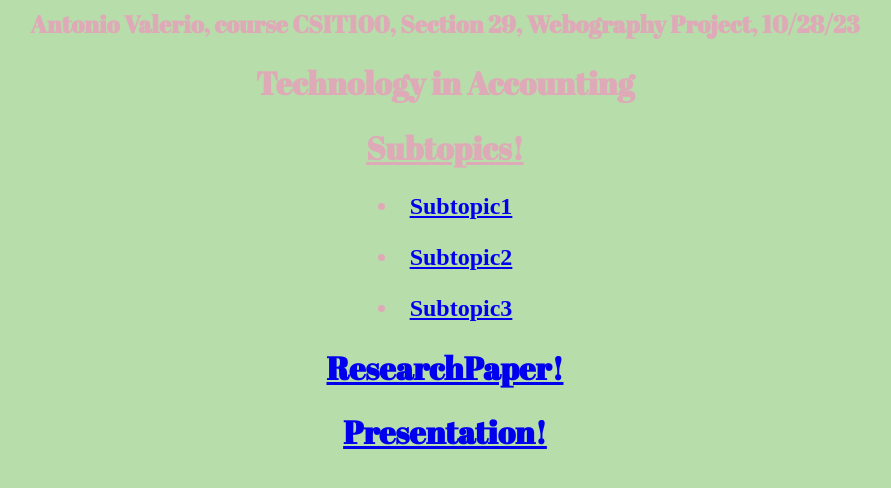
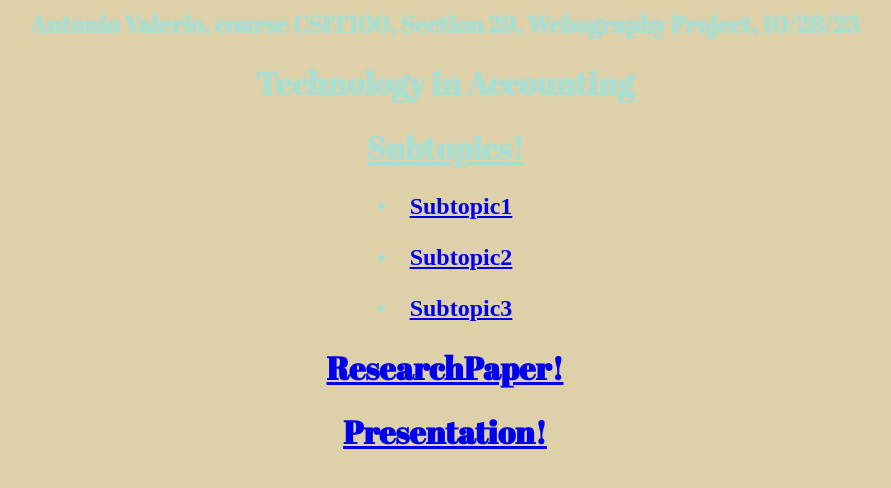
Before and after one commit to antv11/antv11.github.io, a plain HTML site: page index.html in a window 1280 px wide. Shown: the whole page, without its empty margins (195-1086 px from the left). Drawn offline with Linux system fonts and the light colour scheme.

Commit message:
Update index.html

```diff
--- a/index.html
+++ b/index.html
@@ -1,7 +1,7 @@
 <html>
-<body style="background-color:#B7DEAA;">
+<body style="background-color:#DED1AA;">
 
-    <background style="color: #DEAAB7">
+    <background style="color: #AADED1">
 
         <h2 style="font-family: Abril Fatface">
             <center> Antonio Valerio, course CSIT100, Section 29, Webography Project, 10/28/23</center>
```
